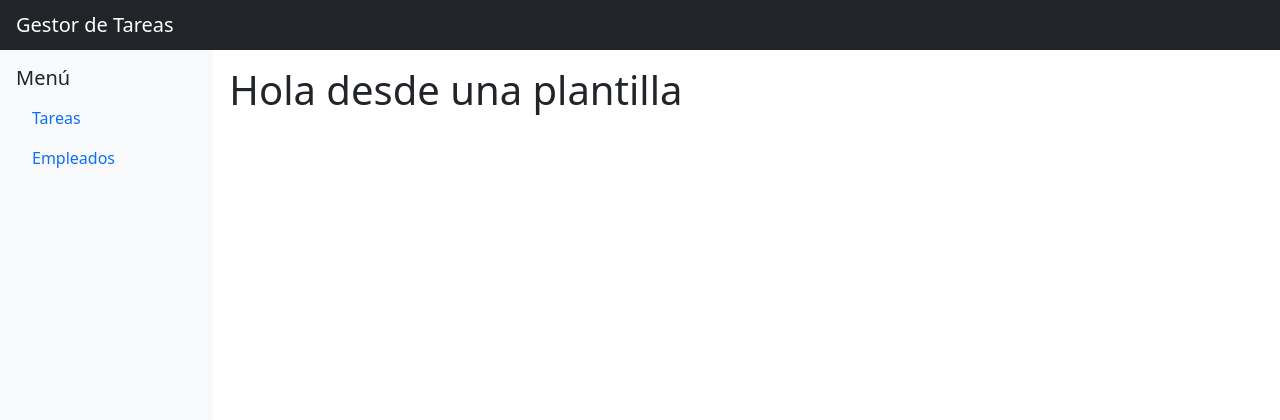
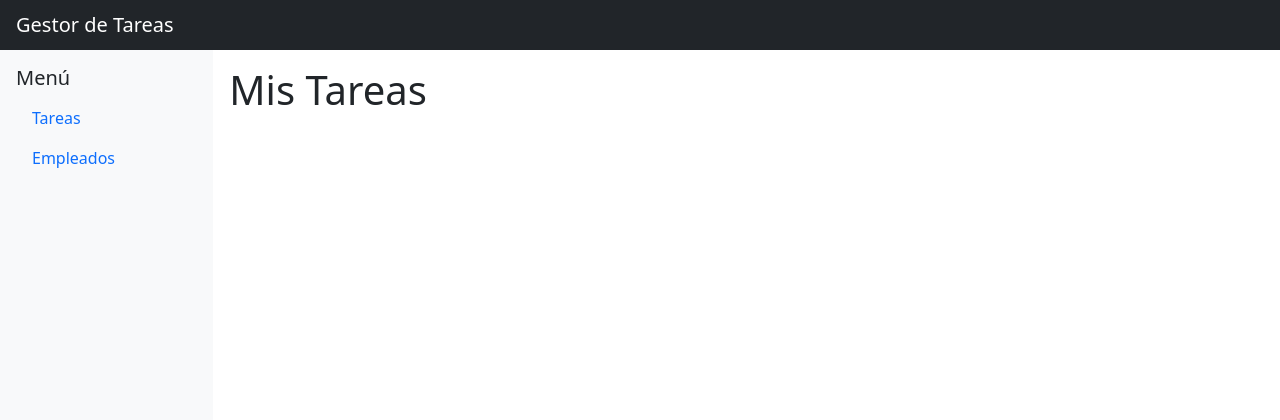
Before and after one commit to dmtzsegura/gestor-tareas, a Flask app: page / in a window 1280 px wide. Shown: the top 420 px of the page. Run offline with Flask 3, Linux system fonts and the light colour scheme.

Commit message:
Etapa 2: modelo Tarea, base de datos SQLite y listado de tareas en la web

```diff
--- a/app.py
+++ b/app.py
@@ -1,10 +1,23 @@
 from flask import Flask, render_template
+from flask_sqlalchemy import SQLAlchemy
 
 app = Flask(__name__)
+app.config["SQLALCHEMY_DATABASE_URI"] = "sqlite:///tareas.db"
+db = SQLAlchemy(app)
+
+
+class Tarea(db.Model):
+    id = db.Column(db.Integer, primary_key=True)
+    titulo = db.Column(db.String(100), nullable=False)
+    responsable = db.Column(db.String(50), nullable=False)
+    estatus = db.Column(db.String(20), default="Pendiente")
+    fecha_asignacion = db.Column(db.Date, nullable=False)
+
 
 @app.route("/")
 def home():
-    return render_template("index.html")
+    tareas = Tarea.query.all()
+    return render_template("index.html", tareas=tareas)
 
 if __name__ == "__main__":
     app.run(debug=True)
--- a/templates/index.html
+++ b/templates/index.html
@@ -2,5 +2,11 @@
 {% extends "base.html" %}
 
 {% block content %}
-<h1>Hola desde una plantilla</h1>
+<h1>Mis Tareas</h1>
+
+<ul>
+  {% for tarea in tareas %}
+    <li>{{ tarea.titulo }} - {{ tarea.responsable }} - {{ tarea.estatus }}</li>
+  {% endfor %}
+</ul>
 {% endblock %}
```
Also changed, not shown: 1 other file.
